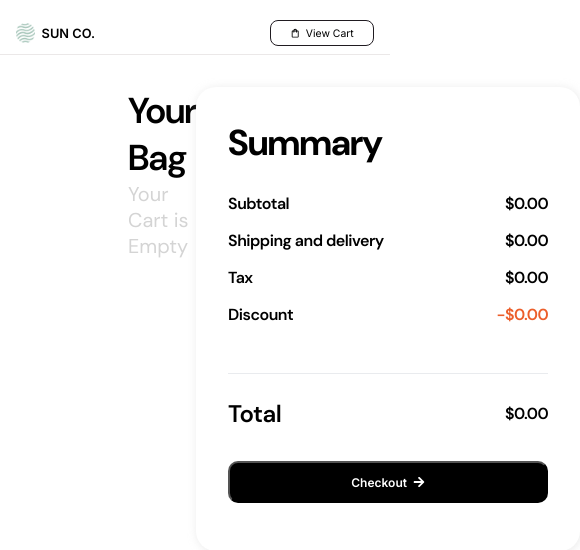
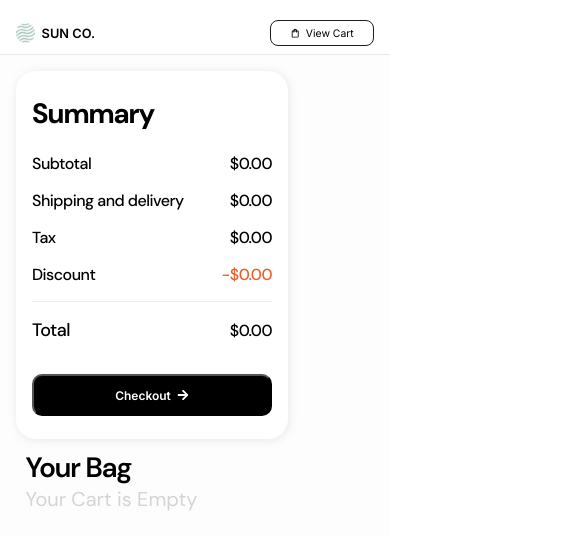
Before and after one commit to dilaraj/e-commerce-website, a React (Create React App) app: page /cart in a window 390 px wide. Shown: the top 550 px of the page, 580 px wide, since content can reach past the window. Built offline with nearby package versions, Linux system fonts and the light colour scheme.

Commit message:
Mobile compatibility for cart page

```diff
--- a/src/components/CartComponents/BagItemComponent/BagItem.css
+++ b/src/components/CartComponents/BagItemComponent/BagItem.css
@@ -19,9 +19,11 @@
     width: 100%;
     display: grid;
     grid-template-columns: 3fr 1fr;
+    grid-template-rows: 1fr 1fr;
 }
 
 .bagBrand {
+    grid-area: 1 / 2 / 2 / 1;
     font-family: DM Sans;
     font-size: 1.25rem;
     font-weight: bold;
@@ -30,6 +32,7 @@
 }
 
 .bagName {
+    grid-area: 2 / 2 / 3 / 1;
     font-family: Inter;
     font-weight: normal;
     font-size: 1rem;
@@ -37,6 +40,7 @@
 }
 
 .priceContainer div {
+    grid-area: 1 / 3 / 2 / 2;
     font-family: DM Sans;
     font-size: 1.125rem;
     font-weight: 500;
@@ -83,3 +87,79 @@
     padding-bottom: 0.75em;
     cursor: pointer;
 }
+
+@media only screen and (max-width: 600px) {
+
+    .bagItemContainer {
+        display: grid;
+        align-items: center;
+        gap: 0.5em;
+    }
+
+    .bagProductSpecs {
+        display: grid;
+        grid-template-columns: 2fr 1fr;
+        grid-template-rows: auto auto;
+        justify-content: center;
+        /* align-items: end; */
+
+    }
+
+    .bagItemImg {
+        width: 7em;
+        height: 7em;
+    }
+
+    .bagBrand {
+        font-size: 0.85rem;
+        grid-area: 1 / 2 / 2 / 1;
+        height: fit-content;
+    }
+
+    .bagName {
+        grid-area: 2 / 3 / 3 / 1;
+        height: fit-content;
+    }
+
+    .bagName,
+    .priceContainer div {
+        font-size: 0.65rem;
+        height: fit-content;
+    }
+
+    .priceContainer div {
+        grid-area: 1 / 3 / 2 / 2;
+        font-weight: normal;
+    }
+
+    .bagProductActions {
+        display: flex;
+        flex-direction: column;
+    }
+
+    .bagProductActions {
+        align-items: start;
+        gap: 0.5em;
+        padding-top: 0.25em;
+    }
+
+    .bagQuantityContainer {
+        gap: 0.5rem;
+        width: fit-content;
+        justify-content: left;
+        padding: 0.25em;
+        border-radius: 8px;
+    }
+
+    .bagQuantity {
+        font-size: 0.6rem;
+    }
+
+    .bagQuantityContainer button {
+        font-size: 0.6rem;
+    }
+
+    .removeBtn {
+        font-size: 0.6rem !important;
+    }
+}
--- a/src/components/CartComponents/BagItemComponent/BagItem.js
+++ b/src/components/CartComponents/BagItemComponent/BagItem.js
@@ -14,10 +14,8 @@ const BagItem = ({ id, src, brand, name, price}) => {
             <img src={src} alt={name} className="bagItemImg"/>
             <div className="bagProductInfo">
                 <div className="bagProductSpecs">
-                    <div className="bagBrandInfo">
-                        <div className="bagBrand">{brand}</div>
-                        <div className="bagName">{name}</div>
-                    </div>
+                    <div className="bagBrand">{brand}</div>
+                    <div className="bagName">{name}</div>
                     <div className="priceContainer">
                         <div>${(price * quantity).toFixed(2)}</div>
                     </div>
--- a/src/components/CartComponents/CheckoutSummaryComponent/CheckoutSummary.css
+++ b/src/components/CartComponents/CheckoutSummaryComponent/CheckoutSummary.css
@@ -48,3 +48,34 @@
 .summaryTotal {
     font-size: 1.5rem;
 }
+
+@media only screen and (max-width: 600px) {
+    .checkoutSummaryContainer {
+        padding: 1.5em 1em;
+        width: 15em;
+        height: 20em;
+    }
+
+    .checkoutSummaryText {
+        font-size: 1.75rem;
+    }
+
+    .valueContainer,
+    .summaryValueContainer {
+        font-size: 1rem;
+        font-weight: 500;
+    }
+
+    .checkoutLine {
+        width: 100%;
+        padding: 0;
+    }
+
+    .summaryTotalContainer {
+        padding-top: 1em;
+    }
+
+    .summaryTotal {
+        font-size: 1.125rem;
+    }
+}
--- a/src/pages/CartPage.css
+++ b/src/pages/CartPage.css
@@ -37,3 +37,31 @@
     width: 90%;
     padding: 1em;
 }
+
+@media only screen and (max-width: 600px) {
+    .cartPage {
+        padding: 1em;
+        background-color: #FDFDFD;
+        display: grid;
+        grid-template-rows: 1fr auto;
+        justify-content: center;
+        align-items: center;
+    }
+
+    .cartPageText {
+        font-size: 1.75rem;
+    }
+
+    .cartPageBag {
+        grid-row: 2 / 3;
+        padding: 0.6em;
+    }
+
+    .cartPageSummary {
+        grid-row: 1 / 2;
+    }
+
+    .cartLine {
+        padding: 0.65em;
+    }
+}
```
